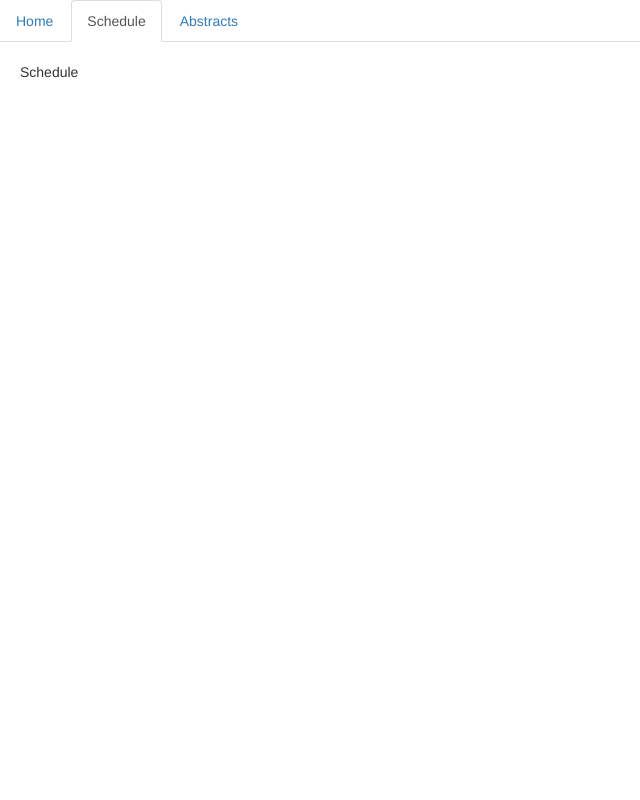
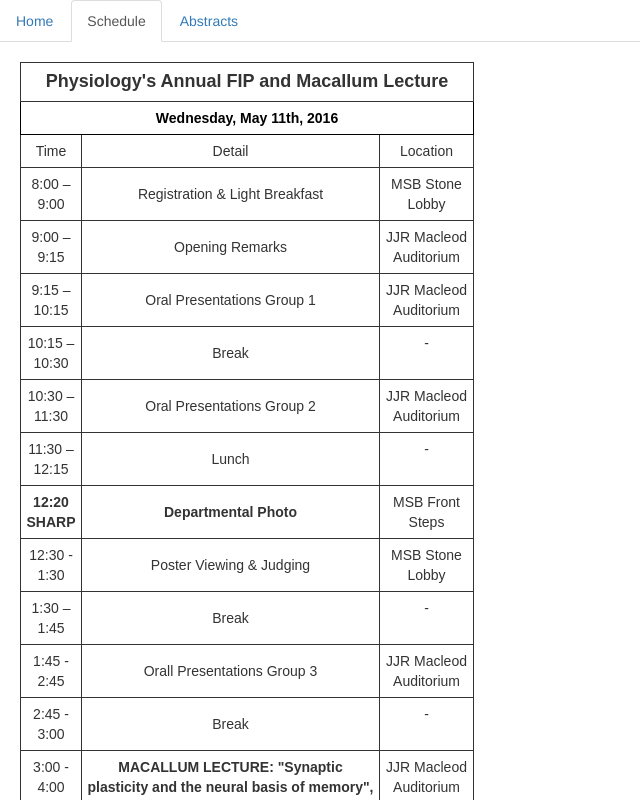
Before and after one commit to linamnt/FIP2016, a plain HTML site: page index.html in a window 1280 px wide. Both pictures are taken after a click on the link "Schedule". Shown: the top 800 px of the page, without its empty margins (0-640 px from the left). Drawn offline with nearby package versions, Linux system fonts and the light colour scheme.

Commit message:
add schedule

```diff
--- a/index.html
+++ b/index.html
@@ -23,7 +23,8 @@
       <div class="tab-pane active" id="home">
 	  <h2> Welcome to Frontiers in Physiology 2016 </h2>
 	  <p>
-	  Frontiers in Physiology (FIP) is an annual research day for the Department of Physiology, providing students and faculty from across our four independent platforms and institutions with the opportunity to share their research. This year, FIP will be held on <strong>Wednesday May 11th, 2016.</strong> It is strongly recommended that graduate students participate in this event. Please see the schedule below.
+	  Frontiers in Physiology (FIP) is an annual research day for the Department of Physiology, providing students and faculty from across our four independent platforms and institutions with the opportunity to share their research.<br>
+	  This year's keynote speaker is <strong>Professor Tim Bliss, FRS </strong> renowned for his work on finding a neural mechanism for learning and memory.
 	  </p>
 	  <br><h2><strong>Sponsors</strong></h2>
 		 <br>
@@ -39,7 +40,118 @@
 		 <img src="img/sickkids.png" height="150" width="300"></img>
 	  </div>
       <div class="tab-pane" id="schedule">
-	  <p>Schedule</p>
+	  <style type="text/css">
+		.tg  {border-collapse:collapse;border-spacing:0;}
+		.tg td{font-family:Arial, sans-serif;font-size:14px;padding:6px 5px;border-style:solid;border-width:1px;overflow:hidden;word-break:normal;}
+		.tg th{font-family:Arial, sans-serif;font-size:14px;font-weight:normal;padding:6px 5px;border-style:solid;border-width:1px;overflow:hidden;word-break:normal;}
+		.tg .tg-s6z2{text-align:center}
+		.tg .tg-baqh{text-align:center;vertical-align:top}
+		.tg .tg-asmn{font-weight:bold;font-size:18px;text-align:center}
+		.tg .tg-q0p8{font-weight:bold;color:#000000;text-align:center;vertical-align:top}
+		.tg .tg-amwm{font-weight:bold;text-align:center;vertical-align:top}
+		.tg .tg-hgcj{font-weight:bold;text-align:center}
+		</style>
+		<table class="tg" style="undefined;table-layout: fixed; width: 453px">
+		<colgroup>
+		<col style="width: 61px">
+		<col style="width: 298px">
+		<col style="width: 94px">
+		</colgroup>
+		  <tr>
+			<th class="tg-asmn" colspan="3">Physiology's Annual FIP and Macallum Lecture</th>
+		  </tr>
+		  <tr>
+			<td class="tg-q0p8" colspan="3">Wednesday, May 11th, 2016</td>
+		  </tr>
+		  <tr>
+			<td class="tg-baqh">Time</td>
+			<td class="tg-s6z2">Detail</td>
+			<td class="tg-baqh">Location</td>
+		  </tr>
+		  <tr>
+			<td class="tg-baqh">8:00 – 9:00</td>
+			<td class="tg-s6z2">Registration &amp; Light Breakfast</td>
+			<td class="tg-baqh">MSB Stone Lobby</td>
+		  </tr>
+		  <tr>
+			<td class="tg-baqh">9:00 – 9:15</td>
+			<td class="tg-s6z2">Opening Remarks</td>
+			<td class="tg-baqh">JJR Macleod Auditorium</td>
+		  </tr>
+		  <tr>
+			<td class="tg-baqh">9:15 – 10:15</td>
+			<td class="tg-s6z2">Oral Presentations Group 1</td>
+			<td class="tg-baqh">JJR Macleod Auditorium</td>
+		  </tr>
+		  <tr>
+			<td class="tg-baqh">10:15 – 10:30</td>
+			<td class="tg-s6z2">Break</td>
+			<td class="tg-baqh">-</td>
+		  </tr>
+		  <tr>
+			<td class="tg-baqh">10:30 – 11:30</td>
+			<td class="tg-s6z2">Oral Presentations Group 2</td>
+			<td class="tg-baqh">JJR Macleod Auditorium</td>
+		  </tr>
+		  <tr>
+			<td class="tg-baqh">11:30 – 12:15</td>
+			<td class="tg-s6z2">Lunch</td>
+			<td class="tg-baqh">-</td>
+		  </tr>
+		  <tr>
+			<td class="tg-amwm">12:20 SHARP</td>
+			<td class="tg-hgcj">Departmental Photo</td>
+			<td class="tg-baqh">MSB Front Steps</td>
+		  </tr>
+		  <tr>
+			<td class="tg-baqh">12:30 - 1:30</td>
+			<td class="tg-s6z2">Poster Viewing &amp; Judging</td>
+			<td class="tg-baqh">MSB Stone Lobby</td>
+		  </tr>
+		  <tr>
+			<td class="tg-baqh">1:30 – 1:45</td>
+			<td class="tg-s6z2">Break</td>
+			<td class="tg-baqh">-</td>
+		  </tr>
+		  <tr>
+			<td class="tg-baqh">1:45 - 2:45</td>
+			<td class="tg-s6z2">Orall Presentations Group 3</td>
+			<td class="tg-baqh">JJR Macleod Auditorium</td>
+		  </tr>
+		  <tr>
+			<td class="tg-baqh">2:45 - 3:00</td>
+			<td class="tg-s6z2">Break</td>
+			<td class="tg-baqh">-</td>
+		  </tr>
+		  <tr>
+			<td class="tg-baqh">3:00 - 4:00</td>
+			<td class="tg-hgcj">MACALLUM LECTURE: "Synaptic plasticity and the neural basis of memory", Professor Tim Bliss, FRS</td>
+			<td class="tg-baqh">JJR Macleod Auditorium</td>
+		  </tr>
+		  <tr>
+			<td class="tg-baqh">4:00-4:30</td>
+			<td class="tg-s6z2">Macallum &amp; Alumni Reception</td>
+			<td class="tg-baqh">Lobby - JJR Macleod Auditorium</td>
+		  </tr>
+		  <tr>
+			<td class="tg-baqh">4:30-5:00</td>
+			<td class="tg-s6z2">FIP Awards Ceremony</td>
+			<td class="tg-baqh">MSB Stone Lobby</td>
+		  </tr>
+		  <tr>
+			<td class="tg-baqh">5:00-6:00</td>
+			<td class="tg-s6z2">FIP Reception</td>
+			<td class="tg-baqh">MSB Stone Lobby</td>
+		  </tr>
+		  <tr>
+			<td class="tg-q0p8" colspan="3">Thursday, May 12th, 2016</td>
+		  </tr>
+		  <tr>
+			<td class="tg-baqh">11:00 - 12:00</td>
+			<td class="tg-hgcj">FIP KEYNOTE LECTURE: "A pre-post-erous debate: expression mechanisms in LTP", Professor Tim Bliss, FRS</td>
+			<td class="tg-baqh">JJR Macleod Auditorium</td>
+		  </tr>
+		</table>
 	  </div>
       <div class="tab-pane" id="abstracts">
 	  <p>Abstracts</p>
```
